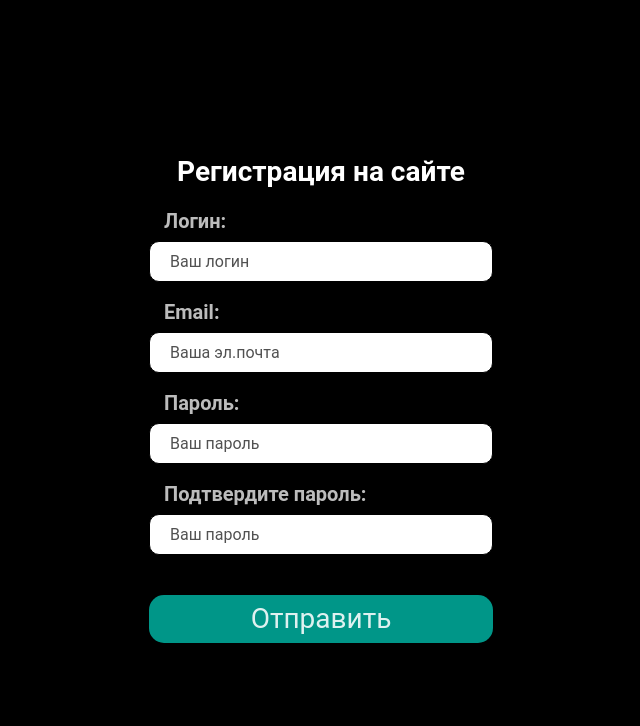
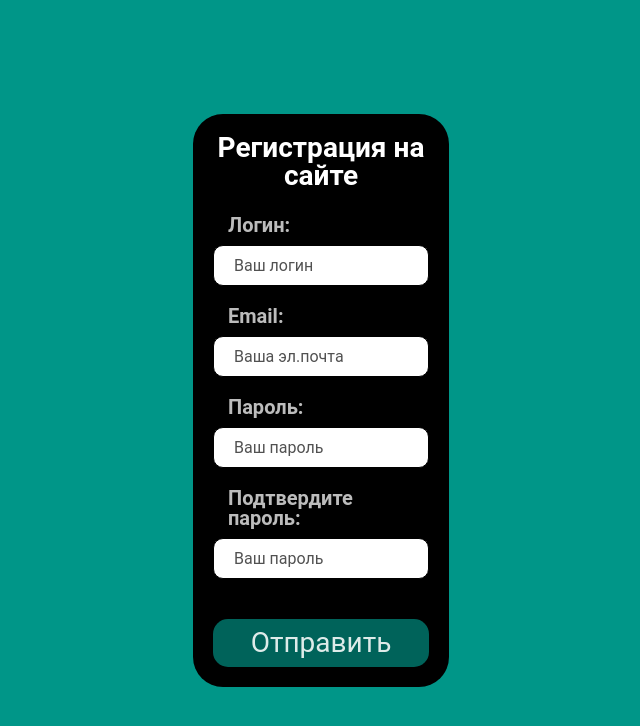
Before and after one commit to iibratik/steambazar_front, a Vue app: page /register in a window 1280 px wide. Shown: the top 726 px of the page, without its empty margins (319-959 px from the left). Built offline with nearby package versions, Linux system fonts and the light colour scheme; a web font is replaced by a local one.

Commit message:
register page

```diff
--- a/src/assets/styles/pages/register.scss
+++ b/src/assets/styles/pages/register.scss
@@ -1,6 +1,6 @@
 .register {
   &__button {
-    background-color: $green;
+    background-color: #00635a;
     padding: 10px;
     margin-top: 20px;
     border-radius: 15px;
@@ -10,7 +10,7 @@
   justify-content: center;
   align-items: center;
   height: 100%;
-  background-color: $black;
+  background-color: $green;
   &__title {
     color: white;
     font-weight: bold;
@@ -24,7 +24,7 @@
     // background: white;
     background-color: $black;
 
-    width: 30%;
+    width: 20%;
     display: flex;
     flex-direction: column;
   }
```
